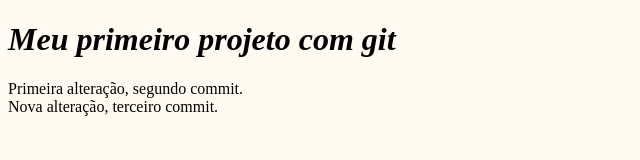
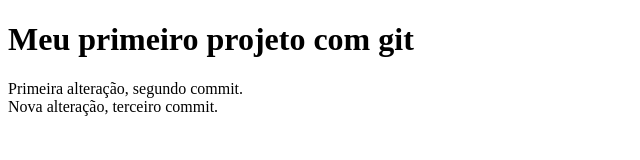
Before and after one commit to J0AZINH0/my_versioned_project, a plain HTML site: page index.html in a window 1280 px wide. Shown: the whole page, without its empty margins (0-640 px from the left). Drawn offline with Linux system fonts and the light colour scheme.

Commit message:
Remove css from HTML

```diff
--- a/index.html
+++ b/index.html
@@ -5,14 +5,7 @@
     <meta http-equiv="X-UA-Compatible" content="IE=edge">
     <meta name="viewport" content="width=device-width, initial-scale=1.0">
     <title>Document</title>
-    <style>
-        body{
-            background-color: rgba(255, 250, 240, 0.75);
-        }
-        h1{
-            font-style: italic;
-        }
-    </style>
+
 </head>
 <body>
     <h1>Meu primeiro projeto com git</h1>
```
